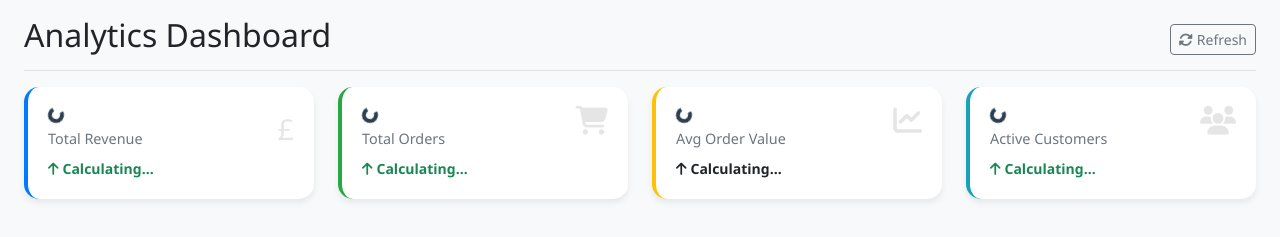
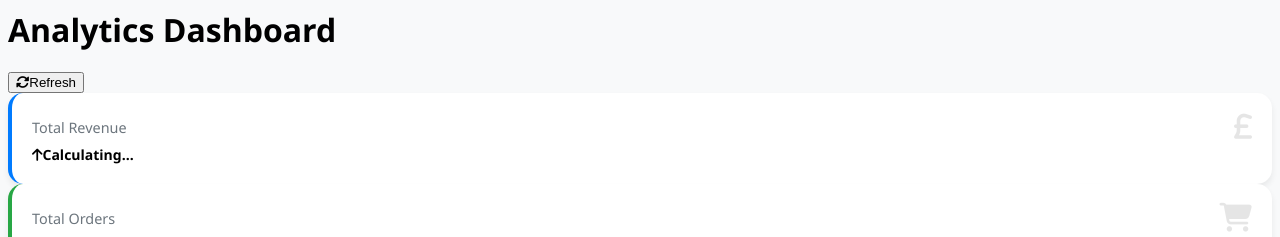
Before and after one commit to silwesthrige/The-Tumeric-Web-App, a PHP site: page /pages/analytics.php in a window 1280 px wide. Shown: the top 237 px of the page. Run offline with PHP 8.4, Linux system fonts and the light colour scheme; some libraries are stand-ins or nearby versions.

Commit message:
add icons

```diff
--- a/final-project-new/pages/analytics.php
+++ b/final-project-new/pages/analytics.php
@@ -1,6 +1,4 @@
 
-    <!-- Bootstrap CSS -->
-    <link href="https://cdn.jsdelivr.net/npm/bootstrap@5.3.0/dist/css/bootstrap.min.css" rel="stylesheet">
 
     <!-- Font Awesome -->
     <link rel="stylesheet" href="https://cdnjs.cloudflare.com/ajax/libs/font-awesome/6.4.0/css/all.min.css">
@@ -145,7 +143,7 @@
                     <div class="stats-change text-success" id="revenueChange">
                         <i class="fas fa-arrow-up me-1"></i>Calculating...
                     </div>
-                    <span class="stats-icon">£</span>
+                    <i class="fas fa-pound-sign stats-icon"></i>
                 </div>
             </div>
             <div class="col-xl-3 col-md-6 mb-4">
--- a/final-project-new/pages/customers.php
+++ b/final-project-new/pages/customers.php
@@ -48,7 +48,7 @@
                     <div class="stats-number" id="avgOrderValue">£0.00</div>
                     <div class="stats-label">Avg Order Value</div>
                     <small class="text-muted">Per customer</small>
-                    <i class="fas fa-rupee-sign stats-icon"></i>
+                    <i class="fas fa-pound-sign stats-icon"></i>
                 </div>
             </div>
         </div>
--- a/final-project-new/pages/dashboard.php
+++ b/final-project-new/pages/dashboard.php
@@ -133,7 +133,7 @@
                         <div class="loading"></div>
                     </div>
                     <div class="stats-label">Today's Revenue</div>
-                    <span class="stats-icon">£</span>
+                    <i class="fas fa-pound-sign stats-icon"></i>
                 </div>
             </div>
             <div class="col-xl-3 col-md-6 mb-4">
```
